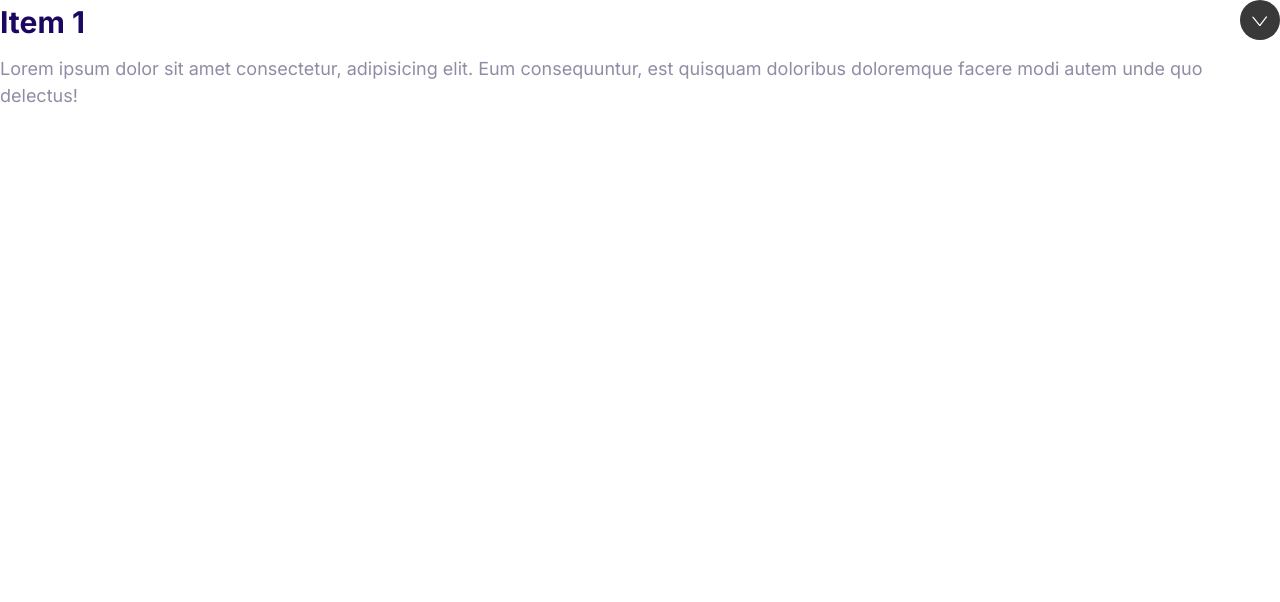
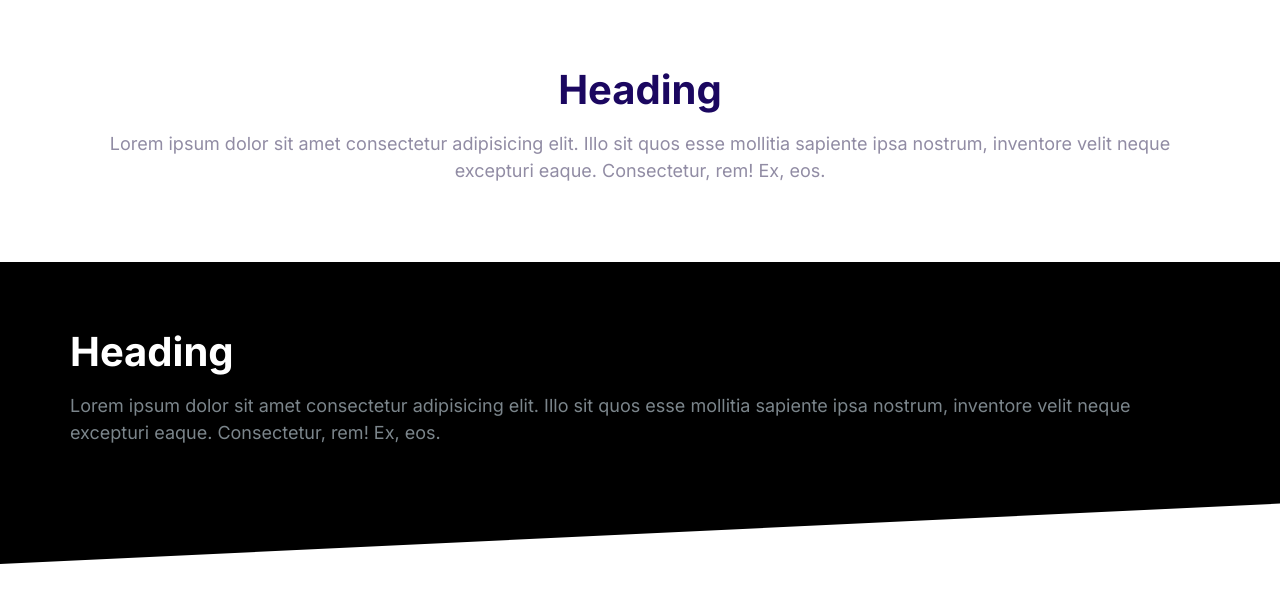
Before and after one commit to fateme-jaberi/moshified, a plain HTML site: page index.html in a window 1280 px wide. Drawn offline with Linux system fonts and the light colour scheme.

Commit message:
Creating blocks.

```diff
--- a/css/styles.css
+++ b/css/styles.css
@@ -489,3 +489,35 @@ a{
     max-height: 100vh;
     opacity: 1;
 }
+
+/*Blocks*/
+
+.block{
+    --padding-vertical: 6rem;
+    padding: var(--padding-vertical) 2rem;
+}
+.block__header{
+    text-align: center;
+}
+.block__heading{
+    margin-top: 0;
+}
+.block--dark{
+    background: #000;
+    color: #7b858b;
+}
+.block--dark .block__heading{
+    color: #fff;
+}
+.block--skewed-right{
+    padding-bottom: calc(var(--padding-vertical) + 4rem);
+    clip-path: polygon(0% 0%, 100% 0%, 100% 100%, 0% 80%);
+}
+.block--skewed-left{
+    padding-bottom: calc(var(--padding-vertical) + 4rem);
+    clip-path: polygon(0% 0%, 100% 0%, 100% 80%, 0% 100%);
+}
+.container{
+    max-width: 1140px;
+    margin: 0 auto;
+}
--- a/index.html
+++ b/index.html
@@ -14,19 +14,26 @@
     <link rel="stylesheet" href="css/styles.css" />
   </head>
   <body>
-    <div class="collapsible collapsible--expanded">
-      <header class="collapsible__header">
-        <h2 class="collapsible__heading">Item 1</h2>
-        <svg class="icon icon--white collapsible__chevron">
-          <use xlink:href="images/sprite.svg#chevron"></use>
-        </svg>
+    <section class="block container">
+      <header class="block__header">
+        <h2 class="block__heading">Heading</h2>
+        <p>
+          Lorem ipsum dolor sit amet consectetur adipisicing elit. Illo sit quos
+          esse mollitia sapiente ipsa nostrum, inventore velit neque excepturi
+          eaque. Consectetur, rem! Ex, eos.
+        </p>
       </header>
-      <div class="collapsible__content">
-        Lorem ipsum dolor sit amet consectetur, adipisicing elit. Eum
-        consequuntur, est quisquam doloribus doloremque facere modi autem unde
-        quo delectus!
+    </section>
+    <section class="block block--dark block--skewed-left">
+      <div class="container">
+        <h2 class="block__heading">Heading</h2>
+        <p>
+          Lorem ipsum dolor sit amet consectetur adipisicing elit. Illo sit quos
+          esse mollitia sapiente ipsa nostrum, inventore velit neque excepturi
+          eaque. Consectetur, rem! Ex, eos.
+        </p>
       </div>
-    </div>
+    </section>
     <script src="js/main.js"></script>
   </body>
 </html>
```
Also changed, not shown: components/blocks.html (added, +23 -0 lines).
